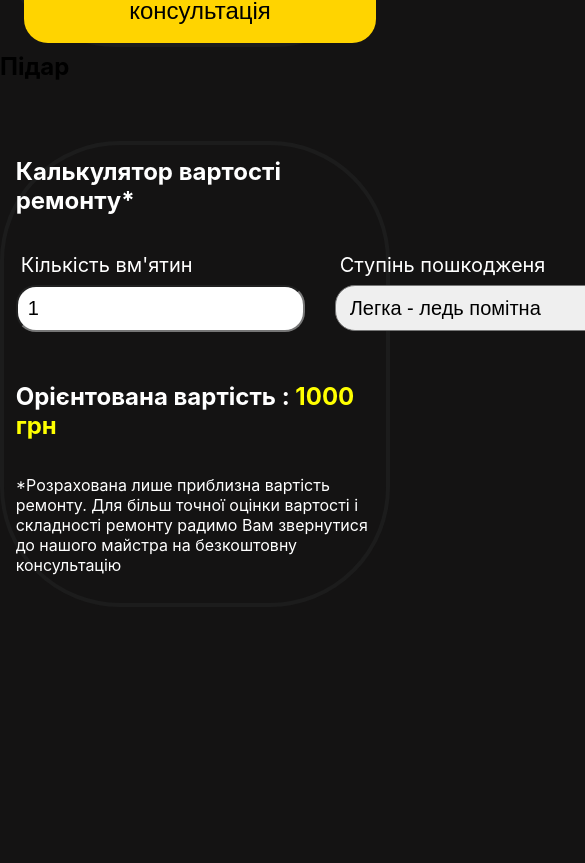
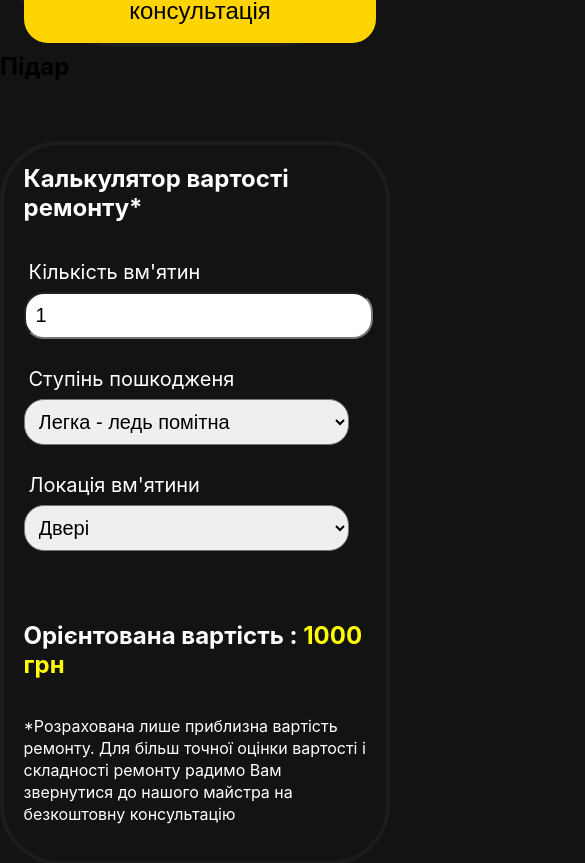
Before and after one commit to Vadgyrif/AutoFix, a React (Create React App) app: page / in a window 390 px wide. Shown: the part 812-1675 px from the top of the page, 585 px wide, since content can reach past the window. Before the commit the page ends 1479 px from the top, so only its background shows below. Built offline with nearby package versions, Linux system fonts and the light colour scheme.

Commit message:
Calculatir adaptived

```diff
--- a/src/components/DentCalculator.css
+++ b/src/components/DentCalculator.css
@@ -1,6 +1,6 @@
 .calculator{
     max-width: 95%;
-    padding: 3%;
+    padding: 5%;
     margin: 60px auto;
     display: flex;
     flex-direction: column;
@@ -51,3 +51,31 @@
 .price-cash{
     color: yellow;
 }
+
+
+
+
+@media (max-width: 768px) {
+    .calculator{
+        border-radius: 60px ;
+    }
+
+
+    .calculator-inputs{
+        flex-direction: column;
+        max-width: 100%;
+    }
+
+    .input-group{
+        margin: 0 0 20px 0;
+    }
+
+    .input-group input, select{
+        width: 95%;
+    }
+
+    .calculator-explanation {
+        line-height: 22px;
+    }
+
+}
```
